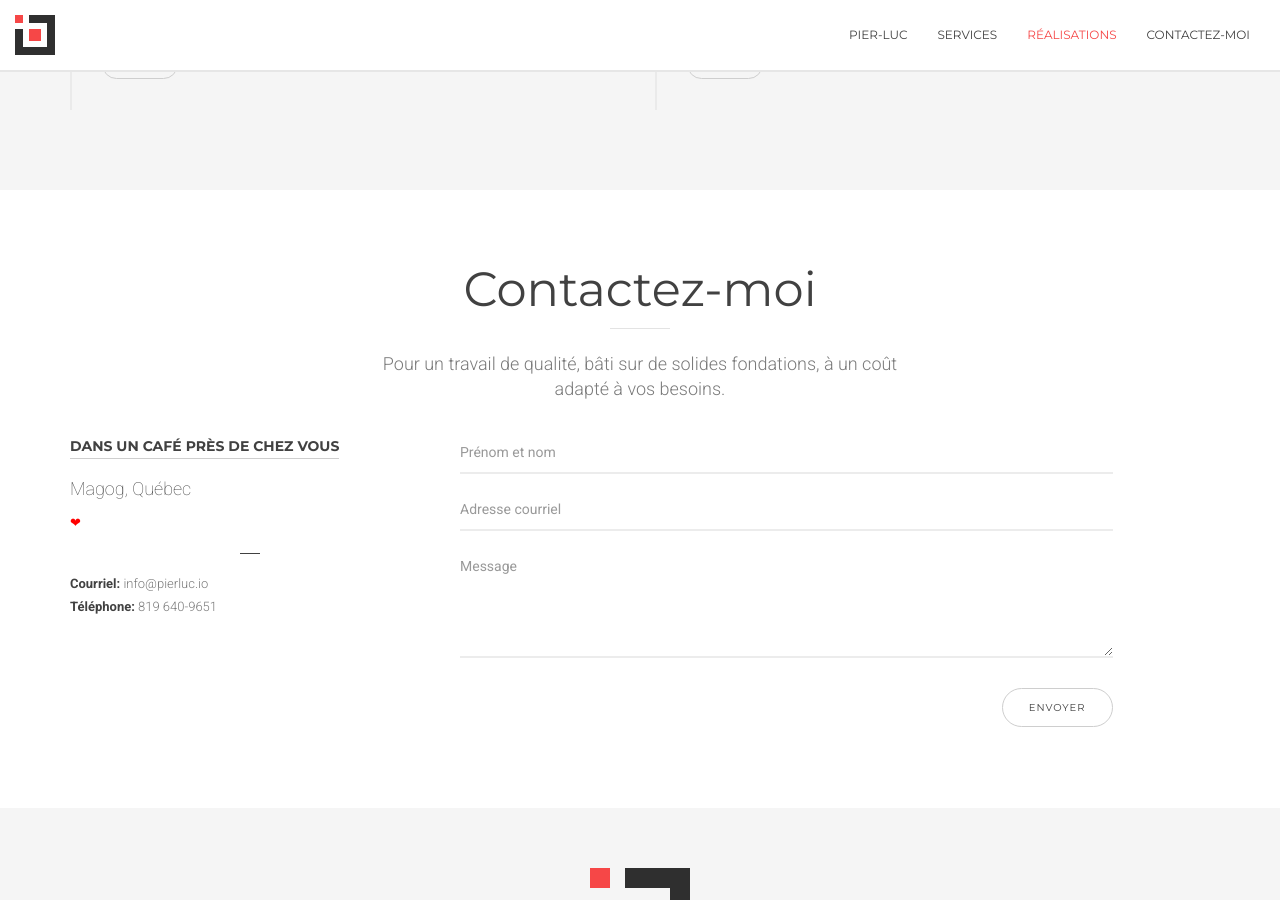
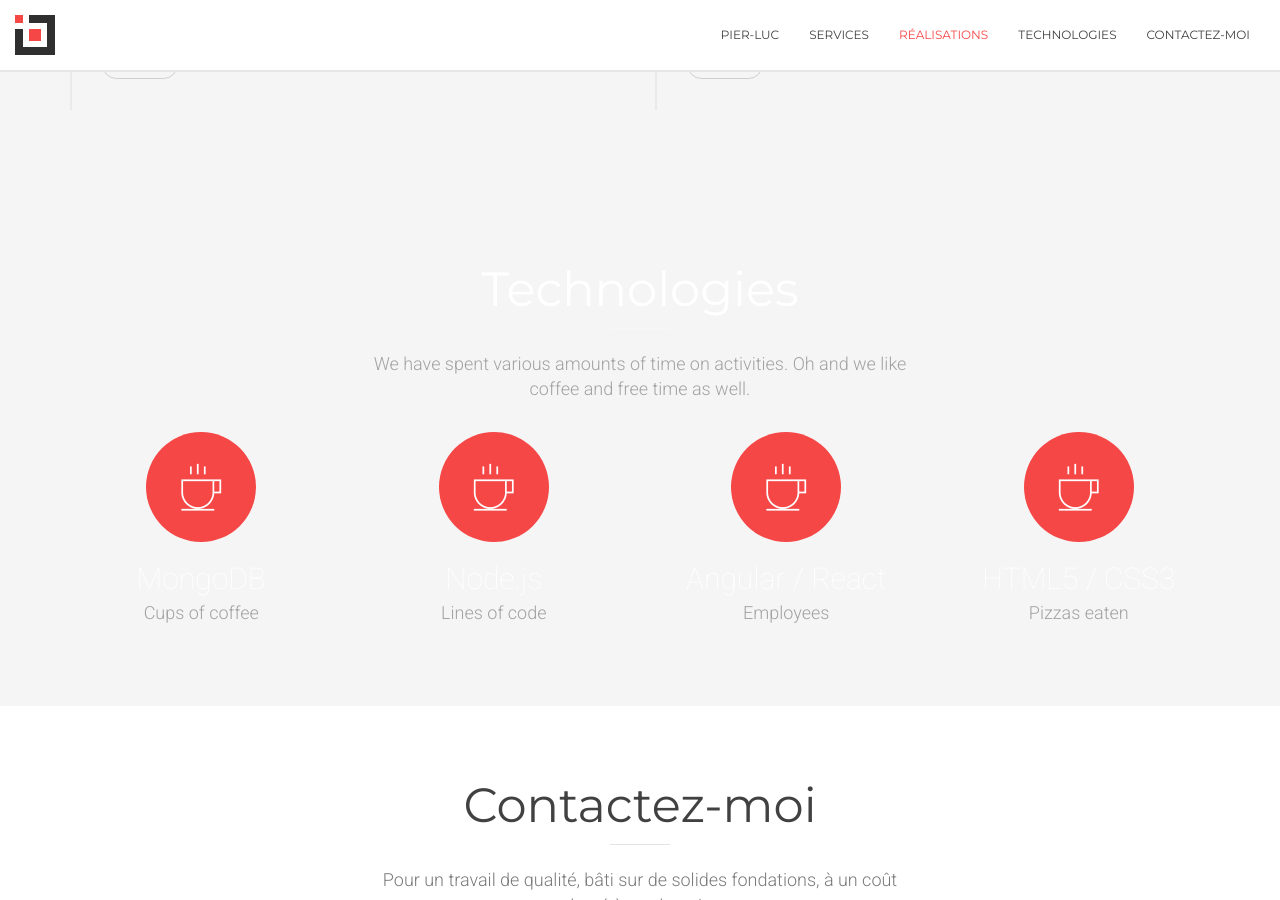
Before and after one commit to Zertz/pierluc.io, a Jekyll site: the page built from index.html, in a window 1280 px wide and 900 px high, scrolled down 1961 px. Built offline with Jekyll 4.4.1, drawn with Linux system fonts in a browser that asks for light colours.

Commit message:
Technologies

```diff
--- a/_includes/header.html
+++ b/_includes/header.html
@@ -17,6 +17,7 @@
             <li><a href="#home" data-id="home" class="scroll-link">Pier-Luc</a></li>
             <li><a href="#services" data-id="services" class="scroll-link">Services</a></li>
             <li><a href="#work" data-id="work" class="scroll-link">Réalisations</a></li>
+            <li><a href="#ourcount" data-id="ourcount" class="scroll-link">Technologies</a></li>
             <li><a href="#contact" data-id="contact" class="scroll-link">Contactez-moi</a></li>
           </ul>
         </div>
--- a/_includes/scripts.html
+++ b/_includes/scripts.html
@@ -3,5 +3,6 @@
 <script type="text/javascript" src="https://cdnjs.cloudflare.com/ajax/libs/magnific-popup.js/1.1.0/jquery.magnific-popup.min.js"></script>
 <script type="text/javascript" src="https://cdnjs.cloudflare.com/ajax/libs/1000hz-bootstrap-validator/0.10.2/validator.min.js"></script>
 <script type="text/javascript" src="https://cdnjs.cloudflare.com/ajax/libs/particles.js/2.0.0/particles.min.js"></script>
+<script type="text/javascript" src="https://cdnjs.cloudflare.com/ajax/libs/parallax.js/1.4.2/parallax.min.js"></script>
 <script type="text/javascript" src="{{ "/js/particlesRun.js" | prepend: site.baseurl }}"></script>
 <script type="text/javascript" src="{{ "/js/main.js" | prepend: site.baseurl }}"></script>
--- /dev/null
+++ b/_includes/technologies.html
@@ -0,0 +1,41 @@
+<section id="ourcount" class="section-padding parallax-window our-count" data-parallax="scroll" data-image-src="/images/technologies.jpg">
+  <div class="container">
+    <div class="row mb30">
+      <div class="section-title col-sm-8 col-sm-offset-2 col-lg-6 col-lg-offset-3 text-center">
+        <h2>Technologies</h2>
+        <span class="section-divider mb15"></span>
+        <p class="no-margin">We have spent various amounts of time on activities. Oh and we like coffee and free time as well.</p>
+      </div>
+    </div>
+    <div class="row">
+      <div class="col-sm-6 col-md-3 item leftReveal">
+        <div class="circle-hold">
+          <i class="pe-7s-coffee"></i>
+        </div>
+        <h2 class="timer mb5" data-from="1" data-to="4321" data-refresh-interval="20">MongoDB</h2>
+        <p class="no-margin">Cups of coffee</p>
+      </div>
+      <div class="col-sm-6 col-md-3 item mt30-xs rightReveal">
+        <div class="circle-hold">
+          <i class="pe-7s-coffee"></i>
+        </div>
+        <h2 class="timer mb5" data-from="1" data-to="15381" data-refresh-interval="20">Node.js</h2>
+        <p class="no-margin">Lines of code</p>
+      </div>
+      <div class="col-sm-6 col-md-3 item mt30-xs mt30-sm leftReveal">
+        <div class="circle-hold">
+          <i class="pe-7s-coffee"></i>
+        </div>
+        <h2 class="timer mb5" data-from="1" data-to="17" data-refresh-interval="20">Angular / React</h2>
+        <p class="no-margin">Employees</p>
+      </div>
+      <div class="col-sm-6 col-md-3 item mt30-xs mt30-sm rightReveal">
+        <div class="circle-hold">
+          <i class="pe-7s-coffee"></i>
+        </div>
+        <h2 class="timer mb5" data-from="1" data-to="921" data-refresh-interval="20">HTML5 / CSS3</h2>
+        <p class="no-margin">Pizzas eaten</p>
+      </div>
+    </div>
+  </div>
+</section>
--- a/index.html
+++ b/index.html
@@ -6,4 +6,6 @@ layout: default
 
 {% include realisations.html %}
 
+{% include technologies.html %}
+
 {% include contact.html %}
```
Also changed, not shown: images/technologies.jpg (added).
